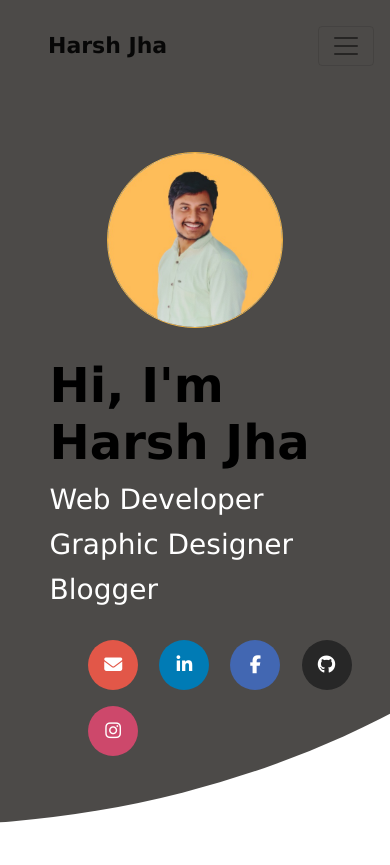
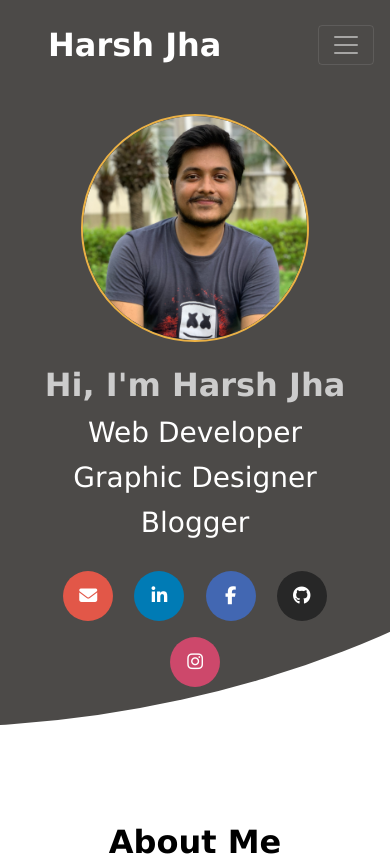
Before and after one commit to HarshJ27/HarshJ27.github.io, a plain HTML site: page index.html in a window 390 px wide. Shown: the top 865 px of the page. Drawn offline with nearby package versions, Linux system fonts and the light colour scheme.

Commit message:
updated home section

```diff
--- a/index.html
+++ b/index.html
@@ -31,11 +31,12 @@
     ></script>
 
     <link rel="stylesheet" href="styles.css" />
-    <link rel="icon" href="./images/harsh.jpg" />
+    <link rel="icon" href="./images/harsh-bg.png" />
   </head>
 
   <body>
-    <nav class="navbar navbar-expand-lg navbar-light">
+    <!-- Navbar -->
+    <nav class="navbar navbar-expand-lg navbar-dark">
       <a class="navbar-brand" href="index.html">Harsh Jha</a>
       <button
         class="navbar-toggler"
@@ -86,19 +87,15 @@
             <a class="nav-link" href="#contact">Contact Me</a>
           </li>
         </ul>
-        <!-- <form class="form-inline my-2 my-lg-0">
-            <input class="form-control mr-sm-2" type="search" placeholder="Search" aria-label="Search">
-            <button class="btn btn-outline-success my-2 my-sm-0" type="submit">Search</button>
-          </form> -->
       </div>
     </nav>
 
+    <!-- Main section -->
     <div class="main">
+      <!-- Home section -->
       <div class="about">
-        <!-- <div class="bg"></div>
-        <div class="bg bg2"></div>
-        <div class="bg bg3"></div> -->
         <div class="about-me">
+          <div>
             <h2 class="hello">Hi, I'm Harsh Jha</h2>
             <h3 class="taglines">Web Developer</h3>
             <h3 class="taglines">Graphic Designer</h3>
@@ -136,9 +133,10 @@
               ></a>
             </div>
           </div>
+        </div>
 
         <div class="harsh-img-container">
-          <img class="harsh-img" src="./images/harsh.jpg" alt="harsh" />
+          <img class="harsh-img" src="./images/harsh-bg.png" alt="harsh" />
         </div>
       </div>
 
@@ -157,10 +155,13 @@
             day.
           </h5>
           <h5 class="lines p4">
-            Well for now, I am Founder of a start-up called as Codifiers.
-            <!-- <a class="lines codifiers-link" href="https://codifiers.in/" target="_blank"
+            Well for now, I am Founder of a start-up called as&nbsp;
+            <a
+              class="codifiers-link"
+              href="https://codifiers.in/"
+              target="_blank"
               >Codifiers</a
-            >. -->
+            >.
           </h5>
           <div class="res-button1">
             <button type="button" class="btn btn-dark">
@@ -233,7 +234,7 @@
             <div class="box-skills">
               <img
                 class="project-assets"
-                src="./images/codi.png"
+                src="./images/codifiers.png"
                 alt="Codifiers Website"
               />
               <h3 class="project-title">
@@ -246,6 +247,7 @@
               </h3>
             </div>
           </div>
+
           <div class="skill-box col-lg-4 col-md-6">
             <div class="box-skills">
               <img
@@ -263,16 +265,7 @@
               </h3>
             </div>
           </div>
-          <div class="skill-box col-lg-4 col-md-6">
-            <div class="box-skills">
-              <img
-                class="project-assets-codi"
-                src="./images/codifiers_logo_circular.png"
-                alt="Cdoifiers Logo"
-              />
-              <h3 class="project-title">Codifiers Logo</h3>
-            </div>
-          </div>
+
           <div class="skill-box col-lg-4 col-md-6">
             <div class="box-skills">
               <img
@@ -325,10 +318,15 @@
             class="linktree"
             href="https://open.spotify.com/playlist/37i9dQZF1EMeUKquJ92W9I?si=589049930a984db5"
             target="_blank"
-            > Let's Spotify?</a
+          >
+            Let's Spotify?</a
           >&nbsp;|&nbsp;
-          <a class="linktree" href="https://forms.gle/pP5DVB1svSxhHGkM6" target="_blank"
-            > Project Idea?</a
+          <a
+            class="linktree"
+            href="https://forms.gle/pP5DVB1svSxhHGkM6"
+            target="_blank"
+          >
+            Project Idea?</a
           >
         </p>
         <p class="foot-head2">&copy; 2021 Harsh Jha</p>
--- a/styles.css
+++ b/styles.css
@@ -3,13 +3,15 @@
 *::after {
   box-sizing: border-box;
 }
+
 html {
+  box-sizing: border-box;
+  font-size: 100%;
   scroll-behavior: smooth;
-  font-size: 100%;
 }
 
 body {
-  background-color: white;
+  background-color: #ffffff;
   color: #000000;
   font-family: Verdana, Geneva, Tahoma, sans-serif;
   margin: 0;
@@ -17,42 +19,31 @@ body {
 }
 
 /* Navbar */
+nav {
+  color: #ffffff;
+}
 .navbar {
-  /* position: sticky; */
-  padding-top: 1.5rem;
-  /* padding-bottom: 1rem; */
   background-color: #4c4a48;
+  padding-top: 1rem;
 }
 .navbar-brand {
   margin-left: 2rem;
-  font-size: 22px;
+  font-size: 2rem;
   font-weight: bolder;
-  /* border: 2px solid white;
-  border-radius: 25px;
-  padding: 0.5%;
-  background-color: white;
-  box-shadow: 0px 0px 20px 25px rgba(32, 30, 30, 0.2); */
 }
 .navbar-nav {
   margin-left: 60%;
   display: flex;
 }
 .nav-item {
-  font-weight: bold;
-  font-size: 1.3rem;
+  font-size: 1.2rem;
   padding: 0 12px;
-  /* padding-bottom: 2px; */
-  /* border: 2px solid rgb(255, 255, 255); */
-  /* border-radius: 35px; */
-  /* background-color: rgb(255, 255, 255); */
-  /* margin: 2%; */
 }
 .nav-link {
   padding-right: 5%;
 }
 .drop {
   background-color: #3f3d3d;
-  /* border: 0.5px solid white; */
 }
 .items {
   color: #fff;
@@ -66,57 +57,54 @@ body {
 .headings {
   font-weight: bold;
   text-align: center;
-  margin-top: 11rem;
+  margin-top: 6rem;
+}
+
+/* Main */
+.main {
+  background-color: white;
+  background-attachment: fixed;
 }
 
 /* About */
 .about {
+  background-color: #4c4a48;
+  clip-path: ellipse(228% 100% at -19.42% 0%);
   display: flex;
-  justify-content: space-evenly;
+  justify-content: center;
   align-items: center;
-  /* margin-top: 5rem; */
-  /* display: block; */
-  box-sizing: border-box;
-  height: 550px;
-  background-color: #4c4a48;
-
-  clip-path: ellipse(228% 100% at -19.42% 0%);
+  padding: 2rem;
 }
 
-.main {
-  /* background: linear-gradient(
-    166deg,
-    rgba(243, 249, 243, 1) 0%,
-    rgb(28, 27, 61) 83%
-  ); */
-  background-color: white;
-  background-attachment: fixed;
+.about-me {
+  display: flex;
+  justify-content: center;
+  align-items: center;
+  width: 50%;
 }
-.about-me {
-  padding-top: 3.2rem;
-  padding-left: 3.1rem;
-}
+
 .hello {
+  color: #cccccc;
   font-size: 3rem;
   font-weight: bold;
 }
 
 .taglines {
+  color: white;
   padding-top: 1%;
-  color: white;
 }
 
 .harsh-img-container {
   display: flex;
   justify-content: center;
   align-items: center;
-  padding-top: 3rem;
+  width: 50%;
 }
 
 .harsh-img {
+  border: 2px solid rgb(235, 177, 69);
+  border-radius: 50%;
   width: 70%;
-  border-radius: 190px;
-  border: 1px solid rgb(235, 177, 69);
 }
 
 /* Intro social icons */
@@ -156,33 +144,25 @@ body {
 .rounded-circle {
   border-radius: 50% !important;
 }
+
+/* About */
 .about-par {
+  background-color: #4c4a48;
+  display: flex;
+  justify-content: center;
+  align-items: center;
   margin-top: 2rem;
-  background-color: #4c4a48;
 }
 .gap {
   padding-top: 2rem;
   padding-bottom: 2rem;
-}
-.lines {
-  /* padding-left: 10%;
-  padding-right: 10%; */
-  display: flex;
-  justify-content: center;
-
-  padding-top: 0.7rem;
-  color: rgb(255, 255, 255);
 }
 
 .codifiers-link {
   font-weight: bold;
   color: #10455e;
 }
-/* .btn {
 
-
-
-} */
 .res-button1 {
   padding-bottom: 1rem;
   margin-top: 2rem;
@@ -204,7 +184,6 @@ body {
 }
 .row {
   display: flex;
-
 }
 .skills-box {
   padding-bottom: 5%;
@@ -212,14 +191,11 @@ body {
 .box-skills {
   padding: 30px;
   box-shadow: 0px 0 50px rgb(1 41 112 / 8%);
-  /* border-radius: 5px;
-  border: 2px solid rgb(24, 24, 77); */
 }
 .skill-assets {
   margin-bottom: 25px;
   padding: 7%;
   width: 100%;
-  /* background-color: #ffffff; */
 }
 img {
   vertical-align: middle;
@@ -239,13 +215,10 @@ p {
 
 .container-projects {
   padding: 3% 5% 3% 5%;
-  /* background-color: #ffffff; */
 }
 .project-assets {
   margin-bottom: 25px;
-  /* padding: 7%; */
   width: 100%;
-  /* background-color: #3f3d3d; */
 }
 .project-title {
   color: #3f3d3d;
@@ -257,24 +230,15 @@ p {
 }
 .project-assets-codi {
   margin-bottom: 18px;
-  /* padding: 7%; */
   width: 65%;
   margin-left: 70px;
   margin-top: -15px;
-  /* background-color: #3f3d3d; */
 }
 
 .container-contact {
   padding: 3% 5% 3% 5%;
 }
-/* .contact-me {
-  color: #10455e;
-}
-.contact-box {
-  /* padding-top: 1%;
-  padding-bottom: 4%;
-  margin-left: 30%;
-} */
+
 .contact-heading {
   color: #272727;
   font-weight: bold;
@@ -293,13 +257,11 @@ p {
   text-align: left;
   margin-left: 5%;
   margin-right: 5%;
-  /* padding-bottom: 1%; */
   justify-content: center;
 }
 .email-box,
 .phone-box {
   border-radius: 10px;
-  /* background: #e78a8a; */
   padding: 3%;
   box-shadow: 0px 0 150px rgb(1 41 112 / 8%);
 }
@@ -314,11 +276,9 @@ p {
   display: flex;
   justify-content: center;
   color: #fff;
-  /* margin-left: 47.4%; */
 }
 .linktree {
   color: #fff;
-
 }
 .linktree:hover {
   color: #fff;
@@ -329,7 +289,6 @@ p {
   display: flex;
   justify-content: center;
   color: #fff;
-  /* margin-left: 44%; */
 }
 
 .box-contact {
@@ -340,34 +299,30 @@ p {
   border: 2px solid rgb(24, 24, 77);
 }
 
+/* Media queries */
 @media screen and (max-width: 768px) {
-
   .box-skills {
     border: 2px solid white;
     margin-top: 1rem;
   }
 }
-@media screen and (max-width: 810px) {
-  .about {
-    flex-direction: column-reverse;
-    height: 750px;
-    padding-bottom: 2rem;
-  }
+
+@media screen and (max-width: 900px) {
   .navbar-nav {
     align-items: center;
   }
-
-  .harsh-img {
-    width: 45%;
+  .about {
+    flex-direction: column-reverse;
   }
   .about-me {
-    padding-top: 0px;
+    text-align: center;
+    width: 100%;
   }
-  .intro-icons {
-    padding-left: 9%;
+  .harsh-img-container {
+    width: 100%;
   }
-  .media1 {
-    display: flex;
-
+  .hello {
+    margin-top: 1.5rem;
+    font-size: 2rem;
   }
 }
```
Also changed, not shown: images/codi.png (deleted), images/codifiers.png, images/harsh-bg.png (added), images/harsh.jpg (deleted), images/harsh.png (added), images/harsh_transparent.png (deleted), images/harsh_white.png (deleted), images/igauto.png (deleted). Lines whose indentation alone changed are shown as unchanged.
